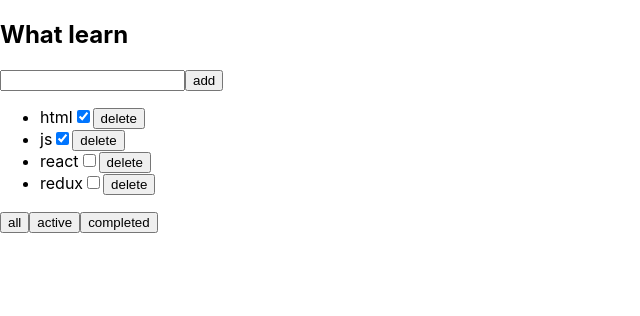
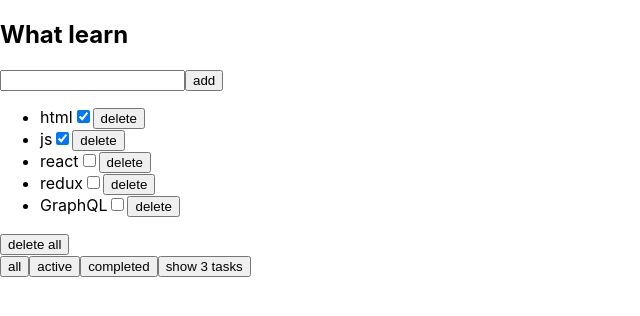
Before and after one commit to john1925brown/todoList, a React (Create React App) app: page / in a window 1280 px wide. Shown: the top 316 px of the page, without its empty margins (0-640 px from the left). Built offline with nearby package versions, Linux system fonts and the light colour scheme.

Commit message:
add btns deleteAllTasks, showThreeTasks

```diff
--- a/src/App.tsx
+++ b/src/App.tsx
@@ -1,7 +1,6 @@
 import React, { useState } from 'react';
 import { ToDoList } from './components/ToDoList';
 import { v1 } from 'uuid';
-import { title } from 'process';
 
 export type FilterValuesType = 'all' | 'active' | 'completed';
 
@@ -11,6 +10,7 @@ function App() {
     { id: v1(), title: 'js', isDone: true },
     { id: v1(), title: 'react', isDone: false },
     { id: v1(), title: 'redux', isDone: false },
+    { id: v1(), title: 'GraphQL', isDone: false },
   ];
 
   let [tasks, setTasks] = useState(initTasks);
@@ -19,6 +19,10 @@ function App() {
   const removeTask = (id: string) => {
     let filteredTasks = tasks.filter((t) => id !== t.id);
     setTasks(filteredTasks);
+  };
+
+  const deleteAllTasks = () => {
+    setTasks([]);
   };
 
   const addTask = (value: string) => {
@@ -30,7 +34,12 @@ function App() {
 
     setTasks([newTask, ...tasks]);
   };
+
   let tasksForToDo = tasks;
+
+  const showThreeTask = () => {
+    setTasks(tasks.splice(0, 3)); // is correct?
+  };
 
   const changeFilter = (value: FilterValuesType) => {
     setActiveTab(value);
@@ -52,6 +61,8 @@ function App() {
         removeTask={removeTask}
         changeFilter={changeFilter}
         addTask={addTask}
+        deleteAllTasks={deleteAllTasks}
+        showThreeTask={showThreeTask}
       />
     </div>
   );
--- a/src/components/ToDoList.tsx
+++ b/src/components/ToDoList.tsx
@@ -13,6 +13,8 @@ type PropsType = {
   removeTask: (id: string) => void;
   changeFilter: (value: FilterValuesType) => void;
   addTask: (value: string) => void;
+  deleteAllTasks: () => void;
+  showThreeTask: any;
 };
 
 export const ToDoList = (props: PropsType) => {
@@ -73,11 +75,13 @@ export const ToDoList = (props: PropsType) => {
           );
         })}
       </ul>
+      <button onClick={props.deleteAllTasks}>delete all</button>
 
       <div>
         <button onClick={onAllClickHandler}>all</button>
         <button onClick={onActiveClickHandler}>active</button>
         <button onClick={onCompletedClickHandler}>completed</button>
+        <button onClick={props.showThreeTask}>show 3 tasks</button>
       </div>
     </>
   );
```
